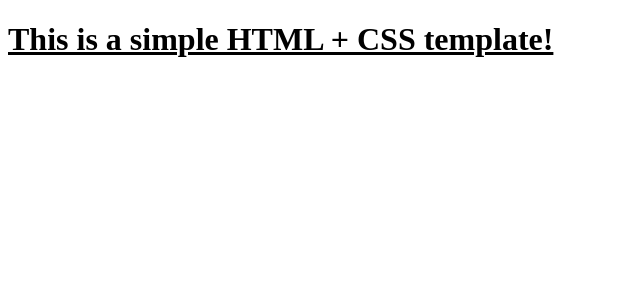
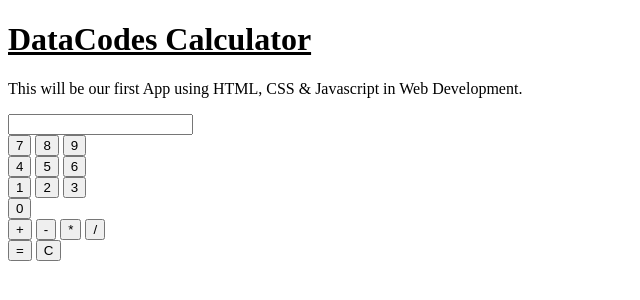
Before and after one commit to gmusebe/Web-Development-for-GIS-Mapping, a website: page index.html in a window 1280 px wide. Shown: the whole page, without its empty margins (0-640 px from the left). Drawn offline with Linux system fonts and the light colour scheme.

Commit message:
HTML 101

```diff
--- a/index.html
+++ b/index.html
@@ -8,6 +8,43 @@
     <link rel="stylesheet" href="styles.css" />
   </head>
   <body>
-    <h1>This is a simple HTML + CSS template!</h1>
+    <div>
+      <h1>DataCodes Calculator</h1>
+      <p>
+        This will be our first App using HTML, CSS & Javascript in Web
+        Development.
+      </p>
+      <div>
+        <input type="text" />
+      </div>
+      <div>
+        <button>7</button>
+        <button>8</button>
+        <button>9</button>
+      </div>
+      <div>
+        <button>4</button>
+        <button>5</button>
+        <button>6</button>
+      </div>
+      <div>
+        <button>1</button>
+        <button>2</button>
+        <button>3</button>
+      </div>
+      <div>
+        <button>0</button>
+      </div>
+      <div>
+        <button>+</button>
+        <button>-</button>
+        <button>*</button>
+        <button>/</button>
+      </div>
+      <div>
+        <button>=</button>
+        <button>C</button>
+      </div>
+    </div>
   </body>
 </html>
```
Also changed, not shown: 1 other file.
